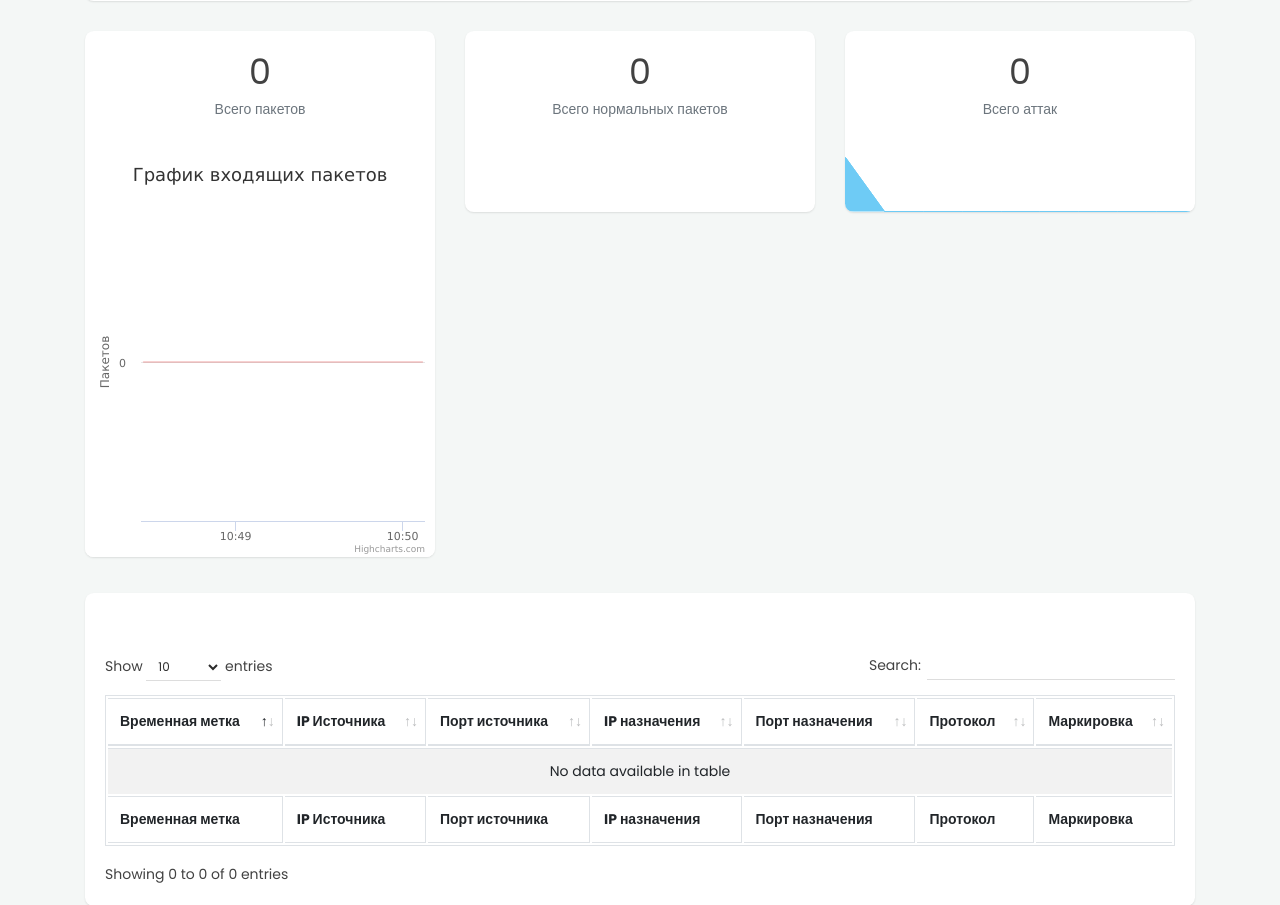
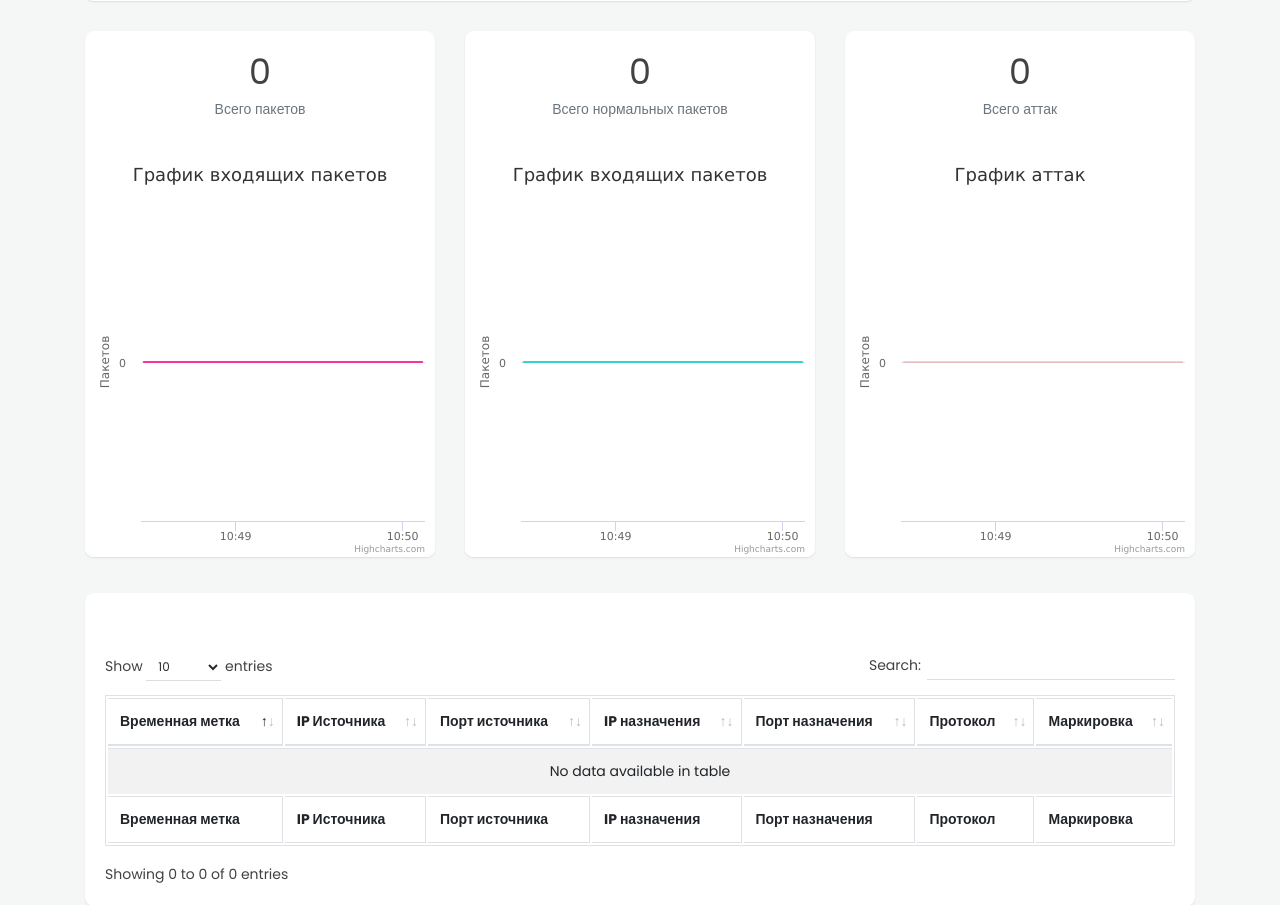
Before and after one commit to ccataha/SIAST-Tech, a Flask app: page /home in a window 1280 px wide. Shown: the part 203-1108 px from the top of the page. Run offline with Flask 2, Linux system fonts and the light colour scheme; a user stored in the database is signed in; parts of the project's set-up code (start-up, migrations or seed data) failed here and were passed over; some libraries are stand-ins or nearby versions.

Commit message:
add 3 main dashs, insert new lstm model

```diff
--- a/app/templates/base.html
+++ b/app/templates/base.html
@@ -130,7 +130,7 @@
             useUTC: false
         }
     });
-    Highcharts.chart('container', {
+    Highcharts.chart('container1', {
         chart: {
             type: 'areaspline',
             animation: Highcharts.svg,
@@ -179,7 +179,7 @@
         },
         series: [{
             name: 'Зафиксировано событий',
-            color: 'rgba(214, 25, 25, 0.2)',
+            color: 'rgba(255, 0, 132, 0.8)',
             data: (function () {
                 var data = [],
                     time = (new Date()).getTime(),
@@ -195,6 +195,136 @@
             }())
         }]
     });
+    Highcharts.chart('container2', {
+        chart: {
+            type: 'areaspline',
+            animation: Highcharts.svg,
+            marginRight: 10,
+            events: {
+                load: function () {
+
+                    var series = this.series[0];
+                    setInterval(function () {
+                        var x = (new Date()).getTime(),
+                            y = benign;
+                        series.addPoint([x, y], true, true);
+                    }, 1000);
+                }
+            }
+        },
+        title: {
+            text: 'График входящих пакетов'
+        },
+        xAxis: {
+            type: 'datetime',
+            tickPixelInterval: 150
+        },
+        yAxis: {
+            title: {
+                text: 'Пакетов'
+            },
+            plotLines: [{
+                value: 0,
+                width: 1,
+                color: '#808080'
+            }]
+        },
+        tooltip: {
+            formatter: function () {
+                return '<b>' + this.series.name + '</b><br/>' +
+                    Highcharts.dateFormat('%Y-%m-%d %H:%M:%S', this.x) + '<br/>' +
+                    Highcharts.numberFormat(this.y, 2);
+            }
+        },
+        legend: {
+            enabled: false
+        },
+        exporting: {
+            enabled: true
+        },
+        series: [{
+            name: 'Зафиксировано событий',
+            color: 'rgba(0, 206, 206, 0.8)',
+            data: (function () {
+                var data = [],
+                    time = (new Date()).getTime(),
+                    i;
+                //i - кол-во таймстемпов
+                for (i = -100; i <= 0; i += 1) {
+                    data.push({
+                        x: time + i * 1000,
+                        y: benign
+                    });
+                }
+                return data;
+            }())
+        }]
+    });
+    Highcharts.chart('container3', {
+        chart: {
+            type: 'areaspline',
+            animation: Highcharts.svg,
+            marginRight: 10,
+            events: {
+                load: function () {
+
+                    var series = this.series[0];
+                    setInterval(function () {
+                        var x = (new Date()).getTime(),
+                            y = attack;
+                        series.addPoint([x, y], true, true);
+                    }, 1000);
+                }
+            }
+        },
+        title: {
+            text: 'График аттак'
+        },
+        xAxis: {
+            type: 'datetime',
+            tickPixelInterval: 150
+        },
+        yAxis: {
+            title: {
+                text: 'Пакетов'
+            },
+            plotLines: [{
+                value: 0,
+                width: 1,
+                color: '#808080'
+            }]
+        },
+        tooltip: {
+            formatter: function () {
+                return '<b>' + this.series.name + '</b><br/>' +
+                    Highcharts.dateFormat('%Y-%m-%d %H:%M:%S', this.x) + '<br/>' +
+                    Highcharts.numberFormat(this.y, 2);
+            }
+        },
+        legend: {
+            enabled: false
+        },
+        exporting: {
+            enabled: true
+        },
+        series: [{
+            name: 'Зафиксировано событий',
+            color: 'rgba(214, 25, 25, 0.2)',
+            data: (function () {
+                var data = [],
+                    time = (new Date()).getTime(),
+                    i;
+                //i - кол-во таймстемпов
+                for (i = -100; i <= 0; i += 1) {
+                    data.push({
+                        x: time + i * 1000,
+                        y: attack
+                    });
+                }
+                return data;
+            }())
+        }]
+    });
 </script>
 <script>
 
--- a/app/templates/home.html
+++ b/app/templates/home.html
@@ -37,7 +37,7 @@
                         <h2 id="flow" class="number count-to m-t-0 m-b-5" ></h2>
                         <p class="text-muted">Всего пакетов</p>
                     </div>
-                    <div id="container" style="min-width: 310px; height: 400px; margin: 0 auto"></div>
+                    <div id="container1" style="min-width: 310px; height: 400px; margin: 0 auto"></div>
 
                 </div>
             </div>
@@ -47,7 +47,7 @@
                         <h2 id="benign" class="number count-to m-t-0 m-b-5" ></h2>
                         <p class="text-muted ">Всего нормальных пакетов</p>
                     </div>
-                    <span id="linecustom2"></span>
+                    <div id="container2" style="min-width: 310px; height: 400px; margin: 0 auto"></div>
                 </div>
             </div>
             <div class="col-lg-4 col-md-4 col-sm-12 text-center">
@@ -56,7 +56,7 @@
                         <h2 id="attack" class="number count-to m-t-0 m-b-5" ></h2>
                         <p class="text-muted">Всего аттак</p>
                     </div>
-                    <span id="linecustom3">3,1,1,1,1,1,1,1,1,1</span>
+                    <div id="container3" style="min-width: 310px; height: 400px; margin: 0 auto"></div>
                 </div>
             </div>
         </div>
```
Also changed, not shown: app/static/flows.csv (deleted, +0 -11 lines).
